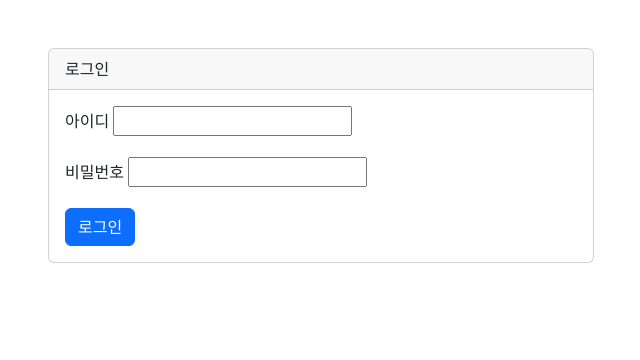
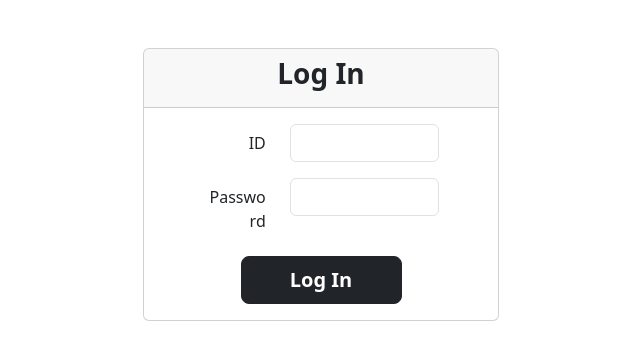
Before and after one commit to Song-yk/chatbot, a Django app: page /accounts/login/ in a window 1280 px wide. Shown: the top 360 px of the page, without its empty margins (319-959 px from the left). Run offline with Django 4.2, Linux system fonts and the light colour scheme.

Commit message:
로그인, 회원가입 수정

```diff
--- a/accounts/templates/accounts/login.html
+++ b/accounts/templates/accounts/login.html
@@ -11,26 +11,43 @@
 <body>
     <div class="container mt-5">
         <div class="row justify-content-center">
-            <div class="col-md-6">
+            <div class="col-md-4">
                 <div class="card">
-                    <div class="card-header">로그인</div>
+                    <div class="card-header">
+                        <h2 class="text-center fw-bold fs-3">Log In</h2>
+                    </div>
                     <div class="card-body">
                         <form method="post">
                             {% csrf_token %}
-                            <div class="mb-3">
-                                <label for="id_username" class="form-label">아이디</label>
-                                {{ form.username }}
+                            <div class="mb-3 row justify-content-center">
+                                <label for="id_username" class="col-sm-3 col-form-label text-end">ID</label>
+                                <div class="col-sm-6">
+                                    {{ form.username }}
+                                </div>
                             </div>
-                            <div class="mb-3">
-                                <label for="id_password" class="form-label">비밀번호</label>
-                                {{ form.password }}
+                            <div class="mb-3 row justify-content-center">
+                                <label for="id_password" class="col-sm-3 col-form-label text-end">Password</label>
+                                <div class="col-sm-6">
+                                    {{ form.password }}
+                                </div>
                             </div>
-                            <button type="submit" class="btn btn-primary">로그인</button>
+                            <div class="text-center">
+                                <button type="submit" class="btn btn-dark btn-lg w-50 fw-bold fs-5">Log In</button>
+                            </div>
                         </form>
                     </div>
                 </div>
             </div>
         </div>
     </div>
+    <script src="https://cdn.jsdelivr.net/npm/bootstrap@5.2.3/dist/js/bootstrap.bundle.min.js" integrity="sha384-kenU1KFdBIe4zVF0s0G1M5b4hcpxyD9F7jL+jjXkk+Q2h455rYXK/7HAuoJl+0I4" crossorigin="anonymous"></script>
+    <script src="https://ajax.googleapis.com/ajax/libs/jquery/3.7.1/jquery.min.js"></script>
+    <script>
+        // DOM이 준비되면 실행
+        $(document).ready(function(){
+            $("#id_username").addClass("form-control");
+            $("#id_password").addClass("form-control");
+        });
+    </script>
 </body>
 </html>
```
Also changed, not shown: accounts/templates/accounts/signup.html (+54 -6 lines), templates/index.html (+13 -3 lines), db.sqlite3, 1 other file.
